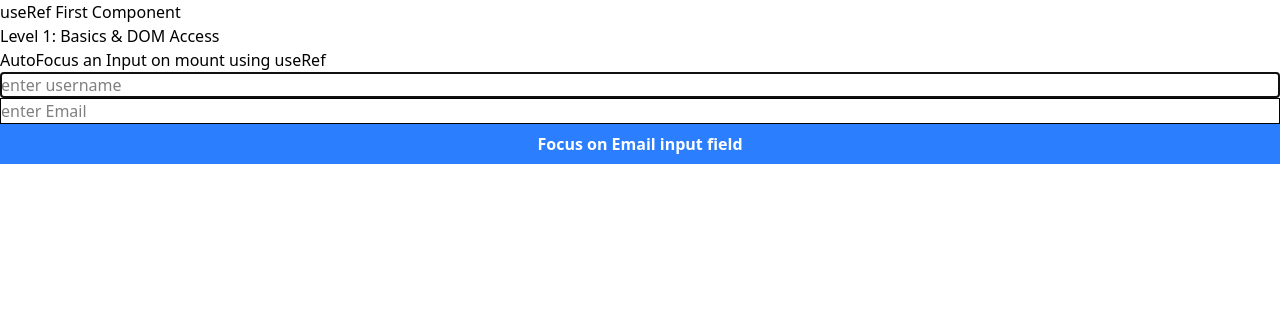
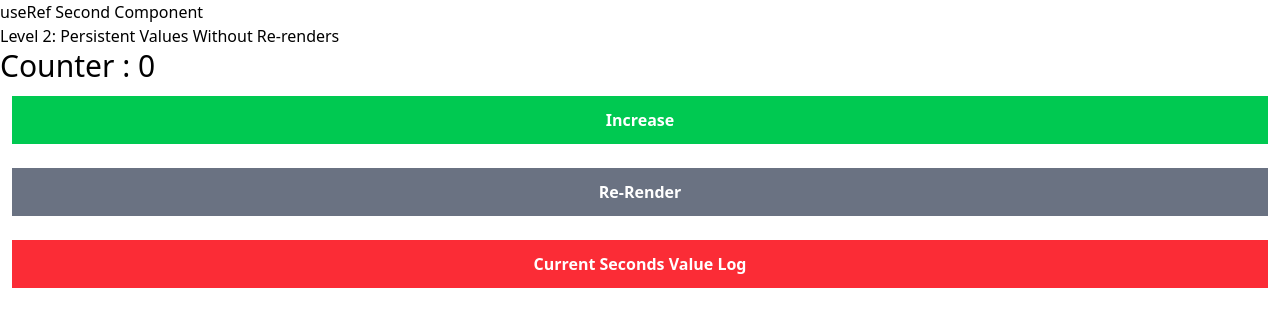
Before and after one commit to cyberadityacode/reactjs, a React (Vite) app in the folder 36 All Hooks in one Project/: page / in a window 1280 px wide. Shown: the top 326 px of the page. Built offline with nearby package versions, Linux system fonts and the light colour scheme.

Commit message:
added UseRefSecondComponent Challenge Level 2

```diff
--- /dev/null
+++ b/36 All Hooks in one Project/components/hooks/useRef/UseRefSecondComponent.jsx
@@ -0,0 +1,81 @@
+import React, { useEffect, useRef, useState } from "react";
+
+export default function UseRefSecondComponent() {
+  //Task 3 - Starts
+
+  const counter = useRef(0);
+  const [_, forceRender] = useState(0);
+  // const [, forceRender] = useState(0); both works fine
+
+  const handleCounterIncrement = () => {
+    counter.current += 1;
+    console.log(counter.current);
+  };
+
+  const triggerRender = () => {
+    /* Forcing the state to change (even though you don’t use it).
+Which triggers a re-render, and that's the only purpose. */
+
+    forceRender((prev) => prev + 1);
+  };
+  //Task 3 - Ends
+
+  //Task 4 -Starts
+  const countSeconds = useRef(0);
+  const intervalRef = useRef(null); //good practice to cleanup interval, Not Mandatory
+
+  useEffect(() => {
+    intervalRef.current = setInterval(() => {
+      countSeconds.current += 1;
+      console.log("Timer in Seconds ", countSeconds.current);
+    }, 1000);
+
+    //cleanup on unmount
+    return () => clearInterval(intervalRef.current);
+  }, []);
+
+  const handleShowTime = () => {
+    console.log("Current Seconds Value is :", countSeconds.current);
+  };
+
+  //Task 4 - Ends
+  return (
+    <div>
+      <h1>useRef Second Component</h1>
+      <h1>Level 2: Persistent Values Without Re-renders</h1>
+      {/* Task 3: Build a counter with useRef
+Clicking a button should increase the value stored in useRef.
+
+Log the value in the console.
+
+Show on-screen how the value doesn’t change unless a re-render is triggered manually. */}
+
+      <div>
+        <h1 className="text-3xl">Counter : {counter.current}</h1>
+        <button
+          onClick={handleCounterIncrement}
+          className="p-3 bg-green-500 text-white font-bold m-3 hover:bg-green-800"
+        >
+          Increase
+        </button>
+        <button
+          onClick={triggerRender}
+          className="p-3 bg-gray-500 text-white font-bold m-3 hover:bg-gray-800"
+        >
+          Re-Render
+        </button>
+      </div>
+
+      {/*
+        Task 4: Implement a non-re-rendering timer
+Use setInterval and useRef to count seconds.
+
+Display the internal counter via console (don’t update UI).
+
+Add a button to print the current seconds value.
+        */}
+
+      <button onClick={handleShowTime} className="p-3 bg-red-500 text-white font-bold m-3 hover:bg-red-800">Current Seconds Value Log</button>
+    </div>
+  );
+}
--- a/36 All Hooks in one Project/src/main.jsx
+++ b/36 All Hooks in one Project/src/main.jsx
@@ -18,6 +18,7 @@ import CleanUpFunctionExample from "../components/hooks/useEffect/CleanUpFunctio
 import HowNotToFetchAPI from "../components/hooks/useEffect/HowNotToFetchAPI.jsx";
 import HowToFetchAPI from "../components/hooks/useEffect/HowToFetchAPI.jsx";
 import UseRefFirstComponent from "../components/hooks/useRef/UseRefFirstComponent.jsx";
+import UseRefSecondComponent from "../components/hooks/useRef/UseRefSecondComponent.jsx";
 
 createRoot(document.getElementById("root")).render(
   <StrictMode>
@@ -29,6 +30,7 @@ createRoot(document.getElementById("root")).render(
     {/* <CleanUpFunctionExample /> */}
     {/* <HowNotToFetchAPI /> */}
     {/* <HowToFetchAPI /> */}
-    <UseRefFirstComponent />
+    {/* <UseRefFirstComponent /> */}
+    <UseRefSecondComponent />
   </StrictMode>
 );
```
Also changed, not shown: 1 other file (tests, documents, lock files or other folders).
